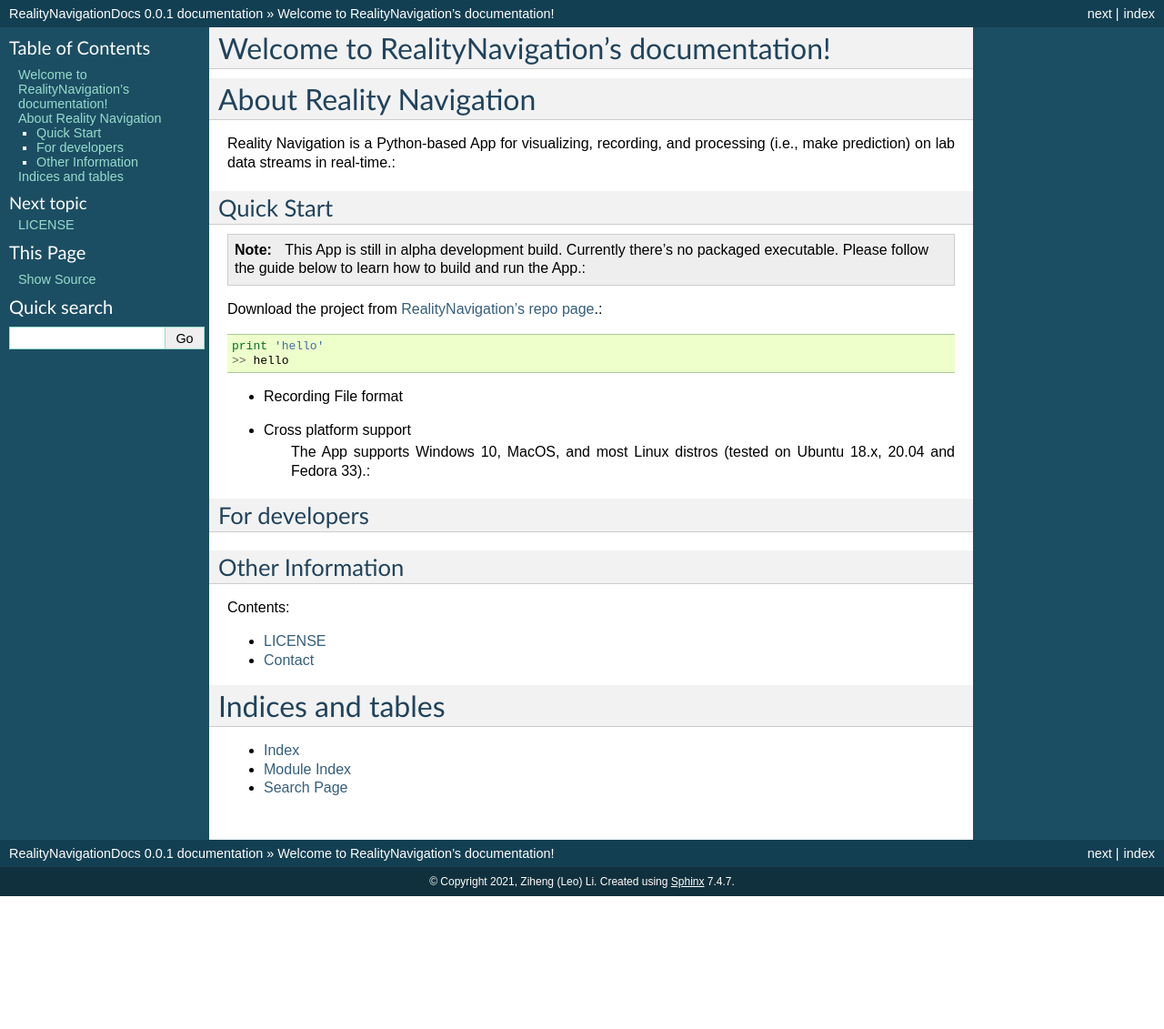
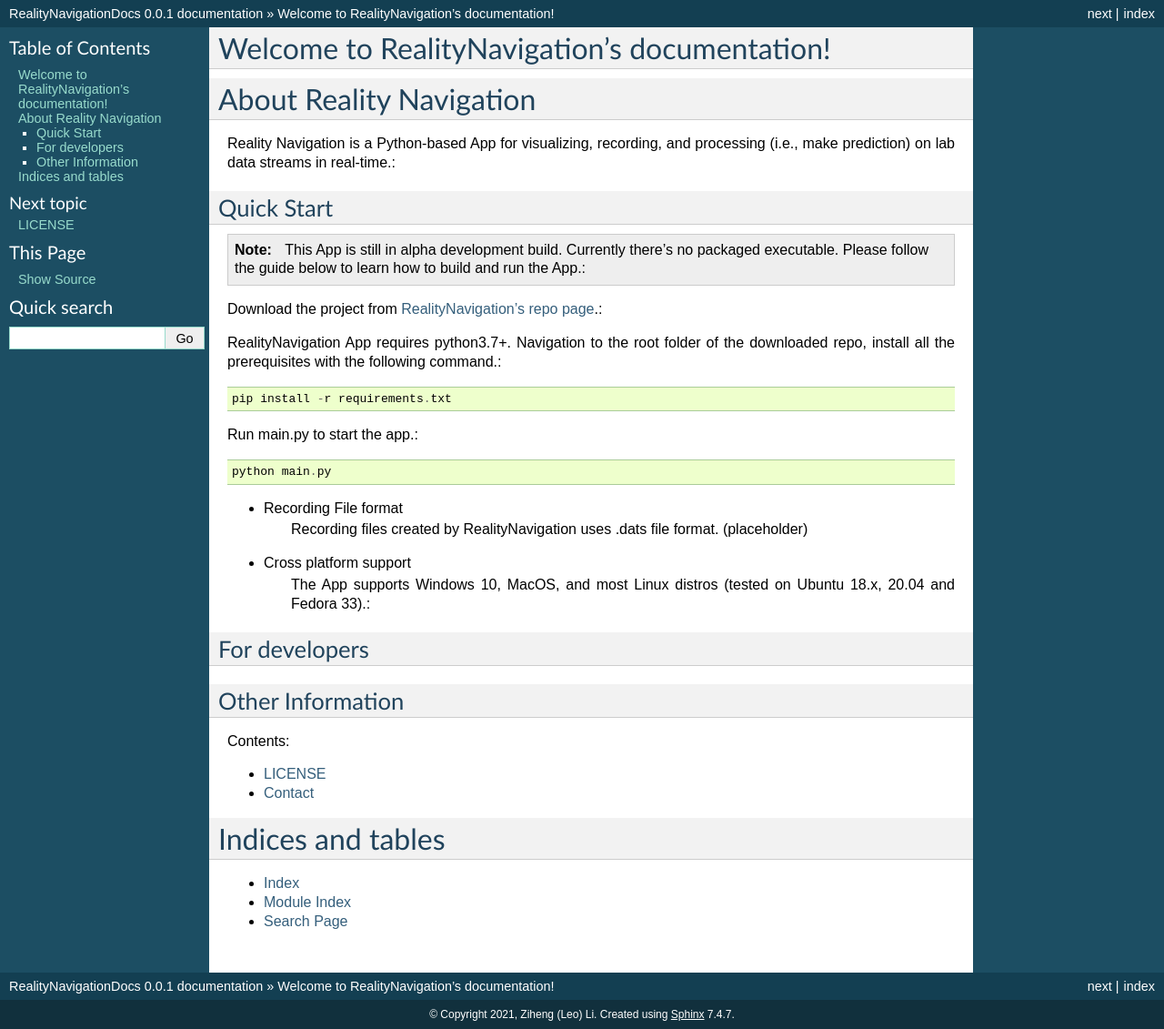
Before and after one commit to PhysioLabXR/PhysioLabXRDocs, a Sphinx documentation site: the page built from source/index.rst, in a window 1280 px wide. Shown: the whole page at 91% size. Built offline with Sphinx 7.4.7, drawn with Linux system fonts in a browser that asks for light colours; before the commit the page ends 985 px from its top, so only the background shows below that.

Commit message:
add setup instructions

```diff
--- a/source/index.rst
+++ b/source/index.rst
@@ -22,10 +22,17 @@
 
 Download the project from `RealityNavigation's repo page <https://github.com/ApocalyVec/RealityNavigation>`_.::
 
-   print 'hello'
-   >> hello
+RealityNavigation App requires python3.7+.
+Navigation to the root folder of the downloaded repo, install all the prerequisites with the following command.::
+
+   pip install -r requirements.txt
+
+Run main.py to start the app.::
+
+   python main.py
 
 - Recording File format
+   Recording files created by RealityNavigation uses .dats file format. (placeholder)
 
 - Cross platform support
    The App supports Windows 10, MacOS, and most Linux distros (tested on Ubuntu 18.x, 20.04 and Fedora 33).::
```
